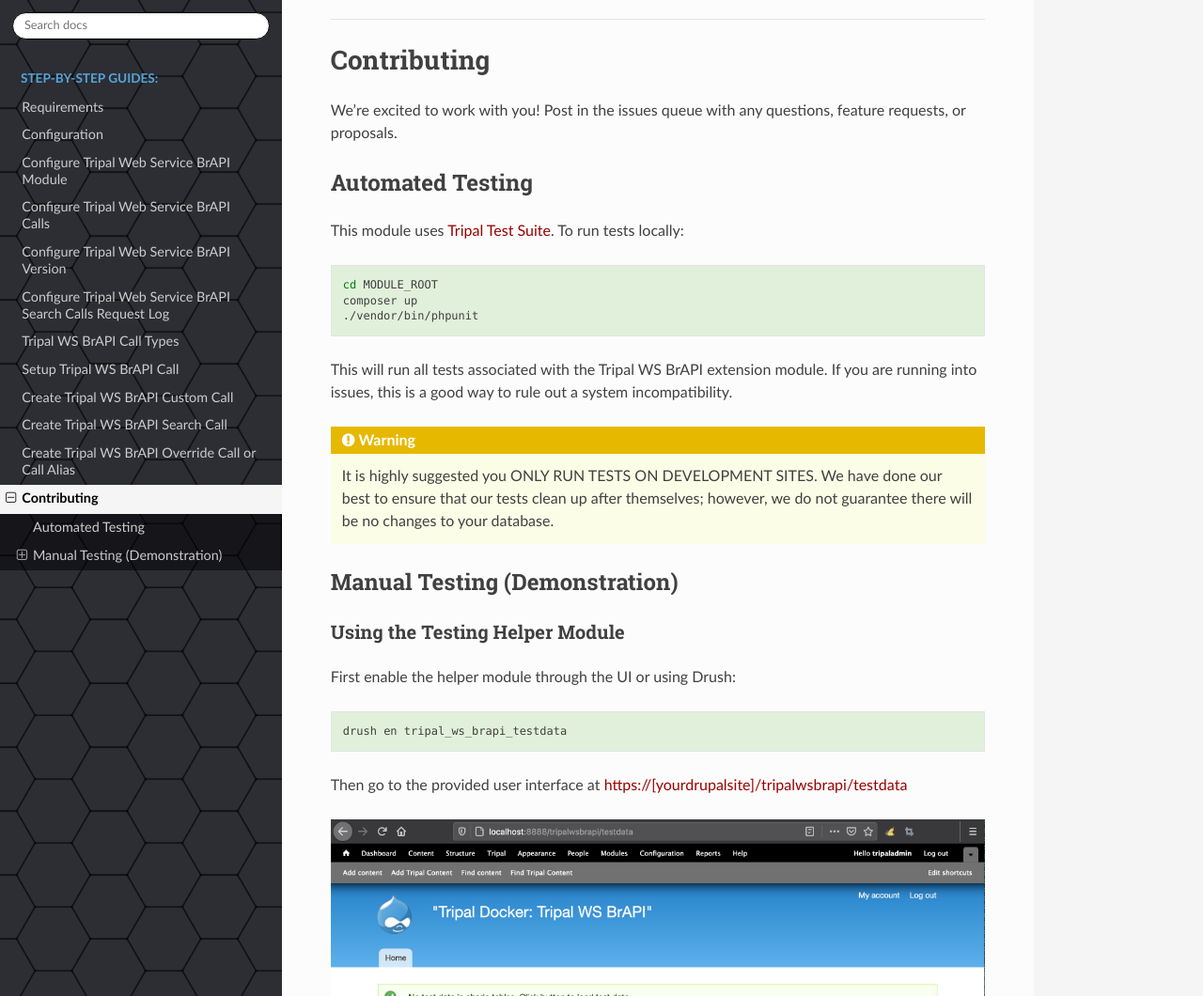
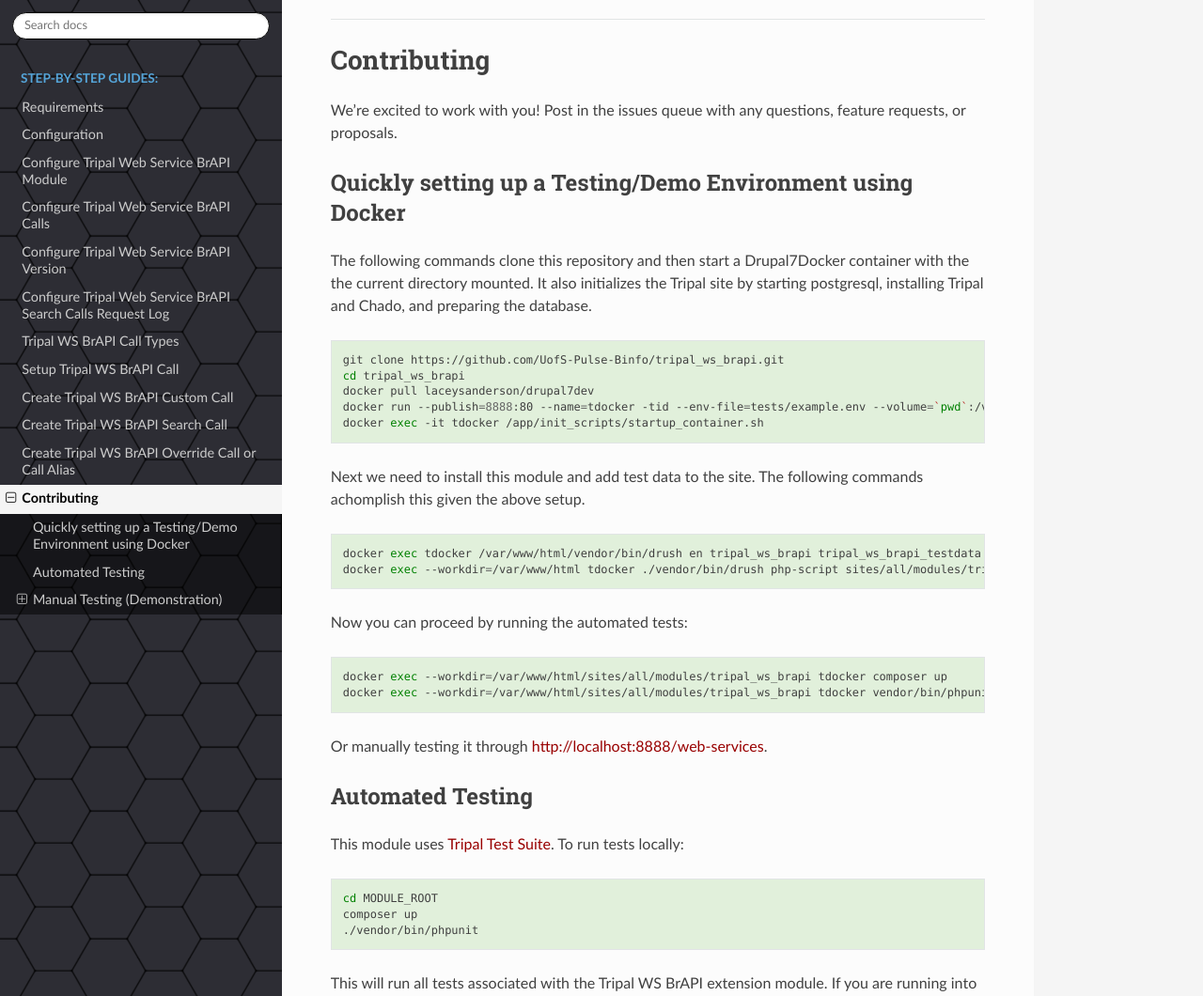
Before and after one commit to UofS-Pulse-Binfo/tripal_ws_brapi, a Sphinx documentation site: the page built from docs/topics/contribute.rst, in a window 1280 px wide and 1400 px high. Shown: the part 340-1400 px from the top of the window at 94% size. Built offline with Sphinx 7.4.7 and the Read the Docs theme 2.0.0, drawn with Linux system fonts in a browser that asks for light colours; pages that are not in the unit, such as notebooks, are missing from menus.

Commit message:
Add instructions for testing via docker.

```diff
--- a/docs/topics/contribute.rst
+++ b/docs/topics/contribute.rst
@@ -2,6 +2,36 @@
 ==============
 
 We’re excited to work with you! Post in the issues queue with any questions, feature requests, or proposals.
+
+Quickly setting up a Testing/Demo Environment using Docker
+------------------------------------------------------------
+
+The following commands clone this repository and then start a Drupal7Docker container with the the current directory mounted. It also initializes the Tripal site by starting postgresql, installing Tripal and Chado, and preparing the database.
+
+.. code:: bash
+
+  git clone https://github.com/UofS-Pulse-Binfo/tripal_ws_brapi.git
+  cd tripal_ws_brapi
+  docker pull laceysanderson/drupal7dev
+  docker run --publish=8888:80 --name=tdocker -tid --env-file=tests/example.env --volume=`pwd`:/var/www/html/sites/all/modules/tripal_ws_brapi laceysanderson/drupal7dev:latest
+  docker exec -it tdocker /app/init_scripts/startup_container.sh
+
+Next we need to install this module and add test data to the site. The following commands achomplish this given the above setup.
+
+.. code:: bash
+
+  docker exec tdocker /var/www/html/vendor/bin/drush en tripal_ws_brapi tripal_ws_brapi_testdata -y
+  docker exec --workdir=/var/www/html tdocker ./vendor/bin/drush php-script sites/all/modules/tripal_ws_brapi/tripal_ws_brapi_testdata/drush-scripts/loadTestData.php
+
+Now you can proceed by running the automated tests:
+
+.. code:: bash
+
+  docker exec --workdir=/var/www/html/sites/all/modules/tripal_ws_brapi tdocker composer up
+  docker exec --workdir=/var/www/html/sites/all/modules/tripal_ws_brapi tdocker vendor/bin/phpunit
+
+Or manually testing it through http://localhost:8888/web-services.
+
 
 Automated Testing
 --------------------
```
Also changed, not shown: 2 other files.
